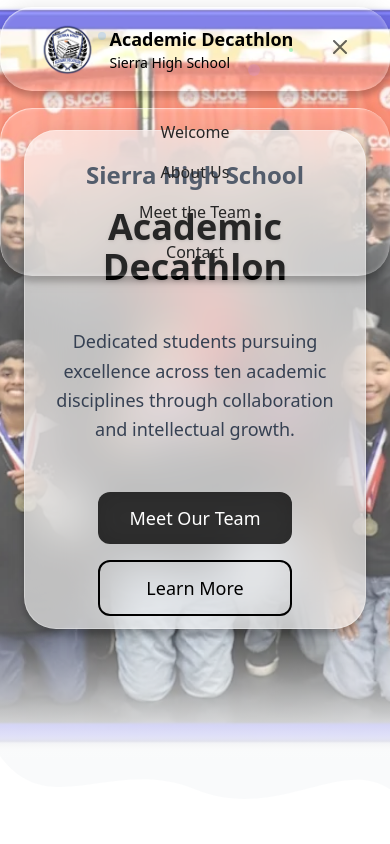
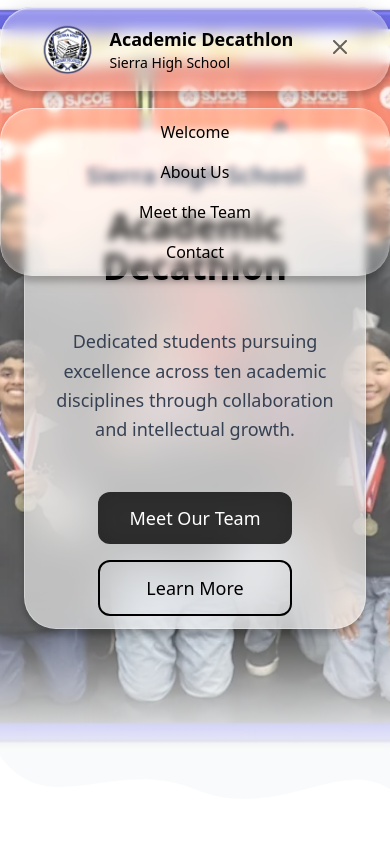
Before and after one commit to sasidharJasty/AcaDec, a React (Vite) app: page / in a window 390 px wide. Both pictures are taken after a click on the button "Toggle menu". Shown: the top 844 px of the page. Built offline with nearby package versions, Linux system fonts and the light colour scheme.

Commit message:
Mobile Header Update

```diff
--- a/src/components/Header.jsx
+++ b/src/components/Header.jsx
@@ -126,7 +126,7 @@
             <div className="glass-filter"></div>
             <div className="glass-overlay"></div>
             <div className="glass-specular"></div>
-            <div className="glass-content flex-col items-start gap-2 header-text">
+            <div className="glass-content flex-col items-start gap-2 text-black dark:text-white ">
               {navLinks.map((item) => (
                 <motion.div
                   key={item.to}
```
